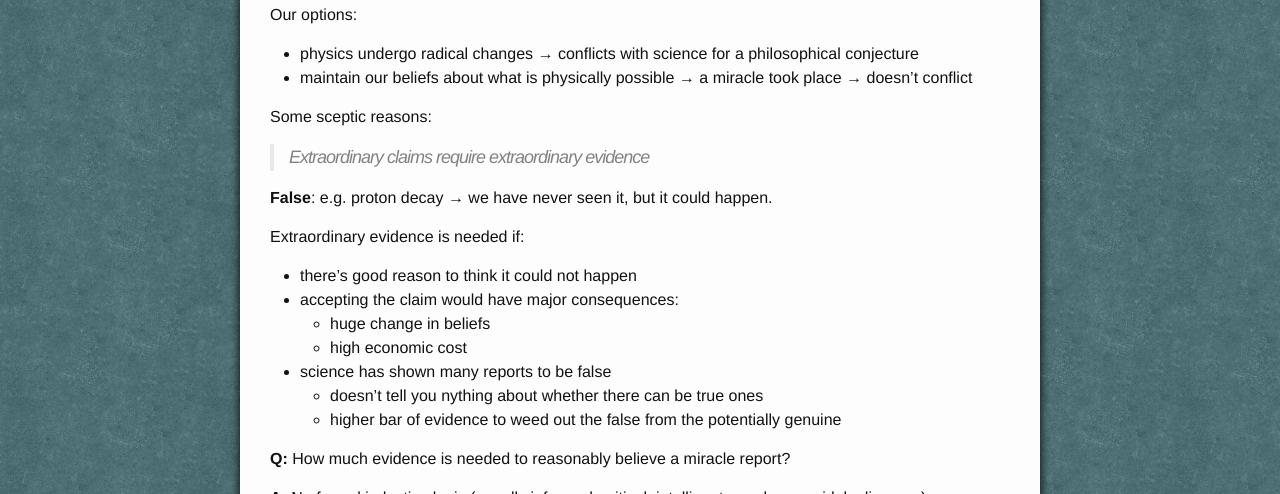
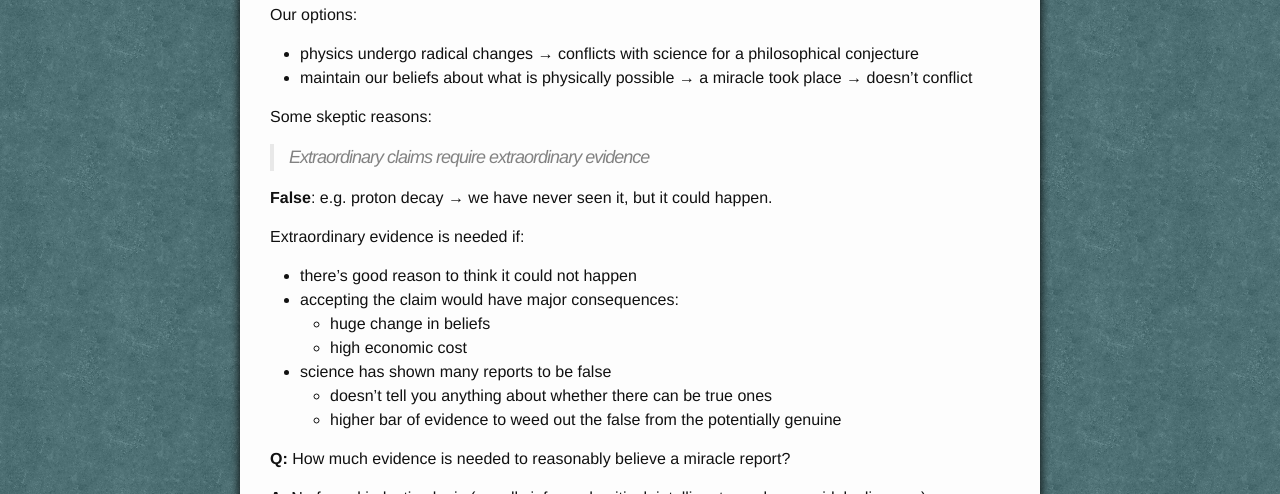
Before and after one commit to sionleroux/icfbudapest.org, a Jekyll site: the page built from _posts/2017-03-24-but-dead-men-dont-rise.md, in a window 1280 px wide. Shown: the part 545-1039 px from the top of the page. Built offline with Jekyll 4.4.1, drawn with Linux system fonts in a browser that asks for light colours.

Commit message:
Fix typos

```diff
--- a/_posts/2017-03-24-but-dead-men-dont-rise.md
+++ b/_posts/2017-03-24-but-dead-men-dont-rise.md
@@ -31,7 +31,7 @@ Our options:
   * maintain our beliefs about what is physically possible → a miracle
     took place → doesn't conflict
 
-Some sceptic reasons:
+Some skeptic reasons:
 
 > Extraordinary claims require extraordinary evidence
 
@@ -45,7 +45,7 @@ Extraordinary evidence is needed if:
     * huge change in beliefs
     * high economic cost
   * science has shown many reports to be false
-    * doesn't tell you nything about whether there can be true ones
+    * doesn't tell you anything about whether there can be true ones
     * higher bar of evidence to weed out the false from the
       potentially genuine
 
```
